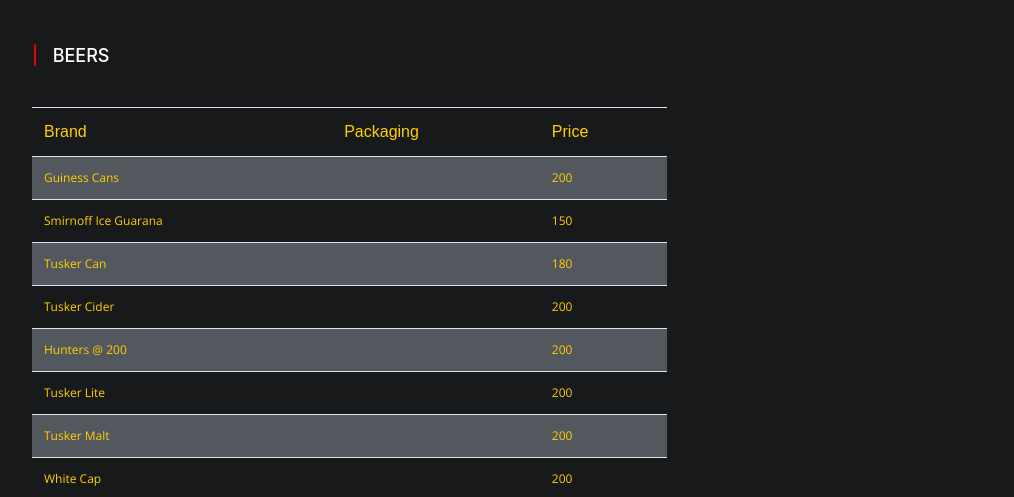
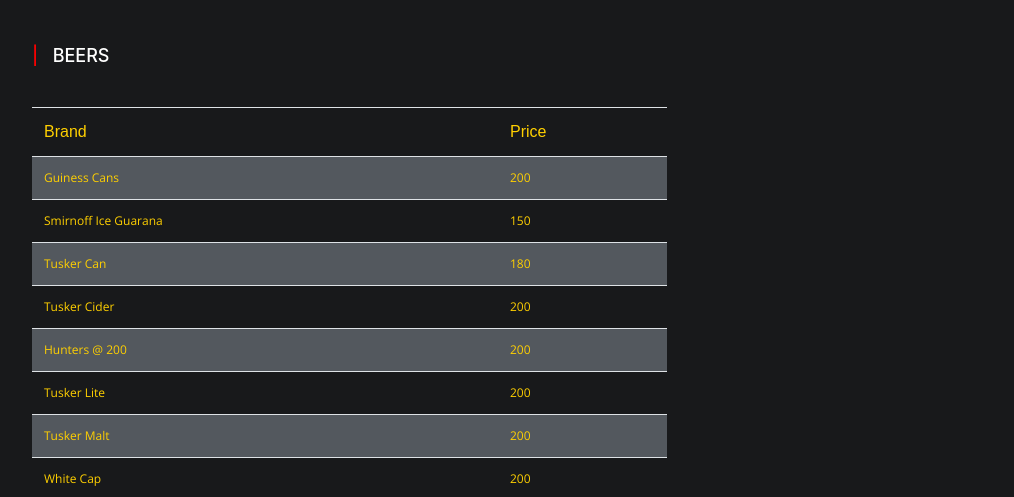
Before and after one commit to kamauvick/Jenny-ls, a plain HTML site: page index.html in a window 1280 px wide. Shown: the part 303-800 px from the top of the page, without its empty margins (148-1162 px from the left). Drawn offline with nearby package versions, Linux system fonts and the light colour scheme.

Commit message:
Remove the packaging table header.

```diff
--- a/index.html
+++ b/index.html
@@ -86,7 +86,7 @@
                             <tbody class="row-hover">
                                 <tr>
                                     <td id="table-header">Brand</td>
-                                    <td id="table-header">Packaging</td>
+                                    <td id="table-header"></td>
                                     <td id="table-header">Price</td>
                                 </tr>
                                 <tr class="row-1 odd">
```
